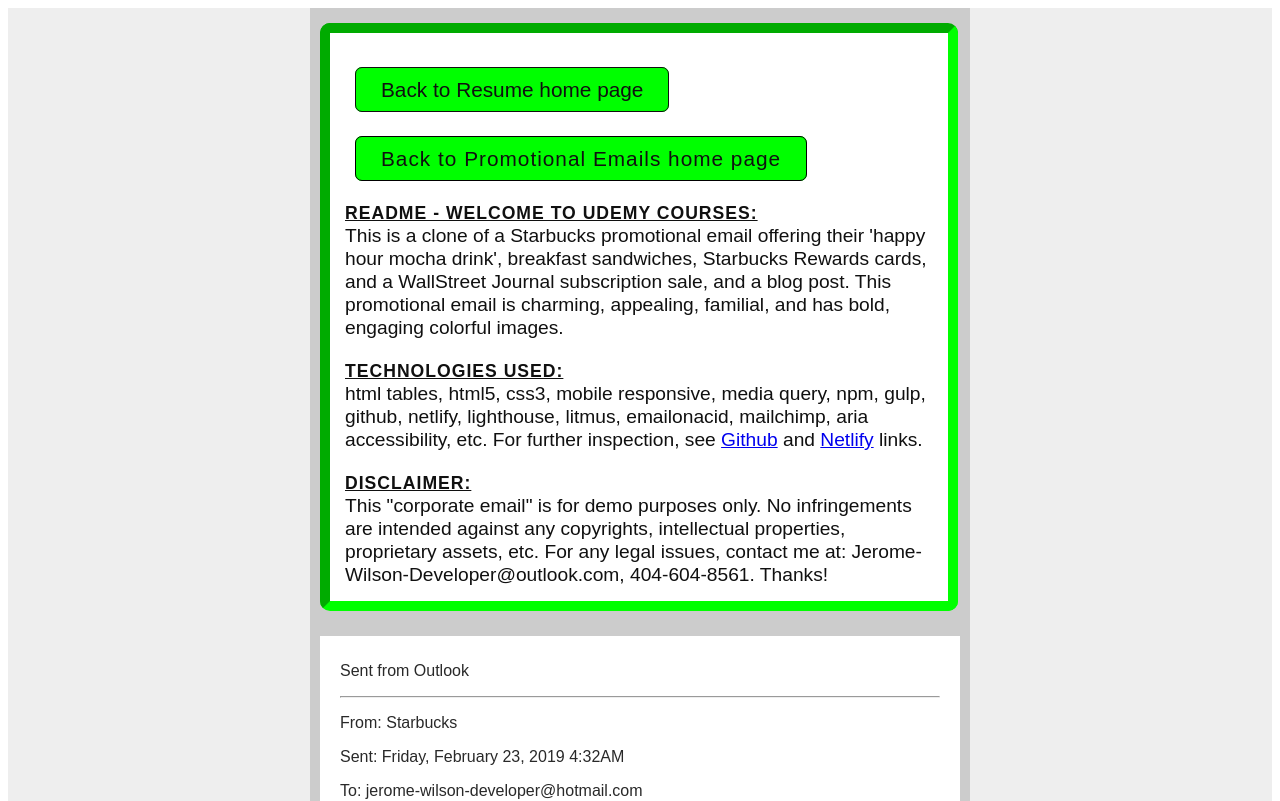
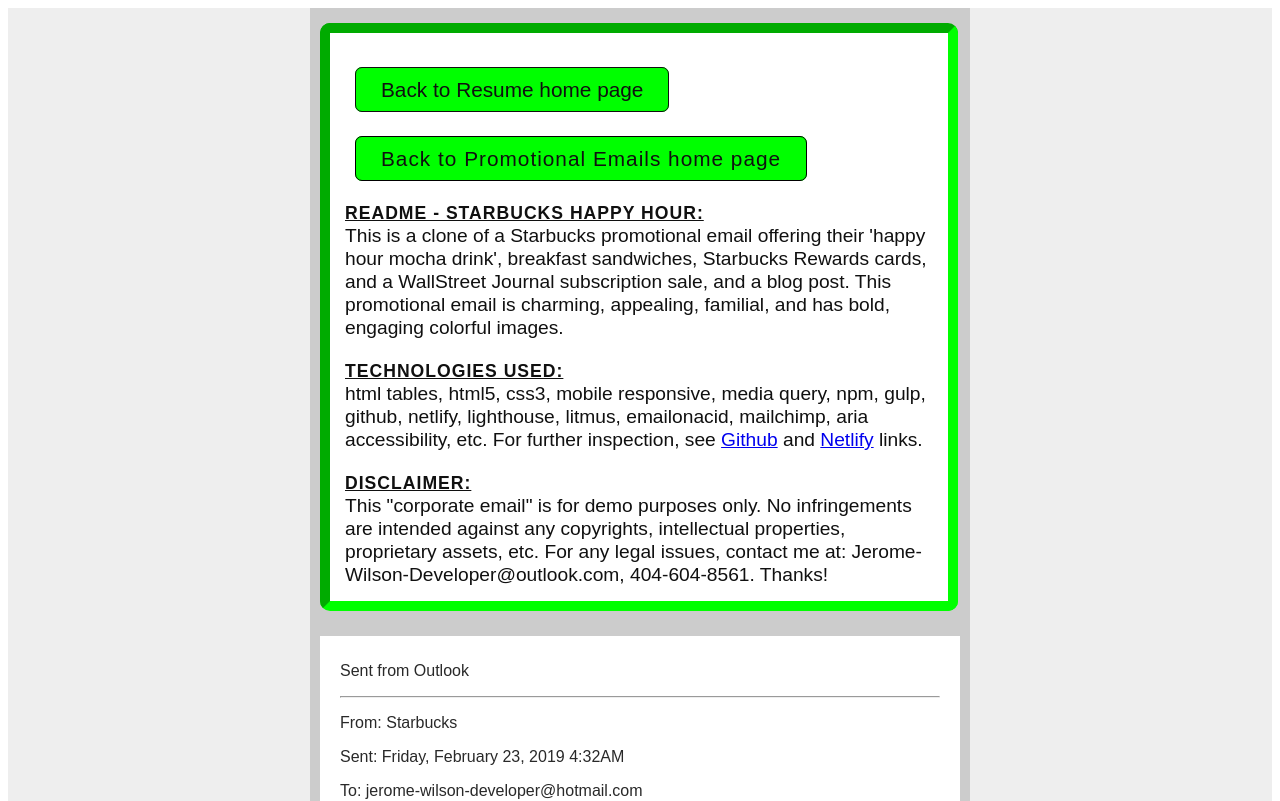
Before and after one commit to jerome-wilson-developer/email_promo-starbucks-happy-hour-drinks, a plain HTML site: page index.html in a window 1280 px wide. Shown: the top 801 px of the page. Drawn offline with Linux system fonts and the light colour scheme.

```diff
--- a/index.html
+++ b/index.html
@@ -113,7 +113,7 @@
             padding:10px;">
                 <span style="font-weight:600; font-size:1.1rem;
                 letter-spacing:1px; text-decoration:underline;">
-                      README - WELCOME TO UDEMY COURSES:
+                      README - STARBUCKS HAPPY HOUR:
                 </span>
               <br/>
               This is a clone of a Starbucks promotional email offering their 'happy hour mocha drink', breakfast sandwiches, Starbucks Rewards cards, and a WallStreet Journal subscription sale, and a blog post. This promotional email is charming, appealing, familial, and has bold, engaging colorful images.
```
